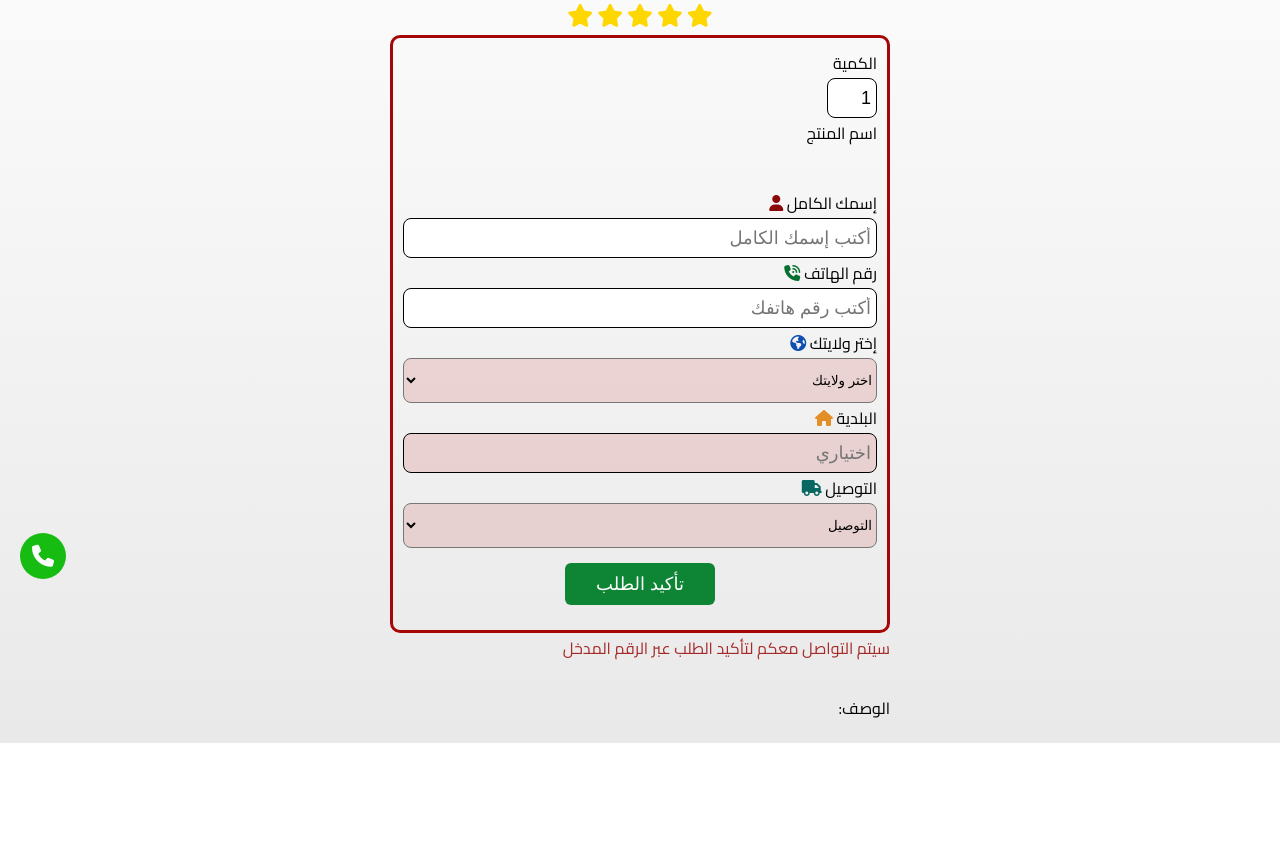
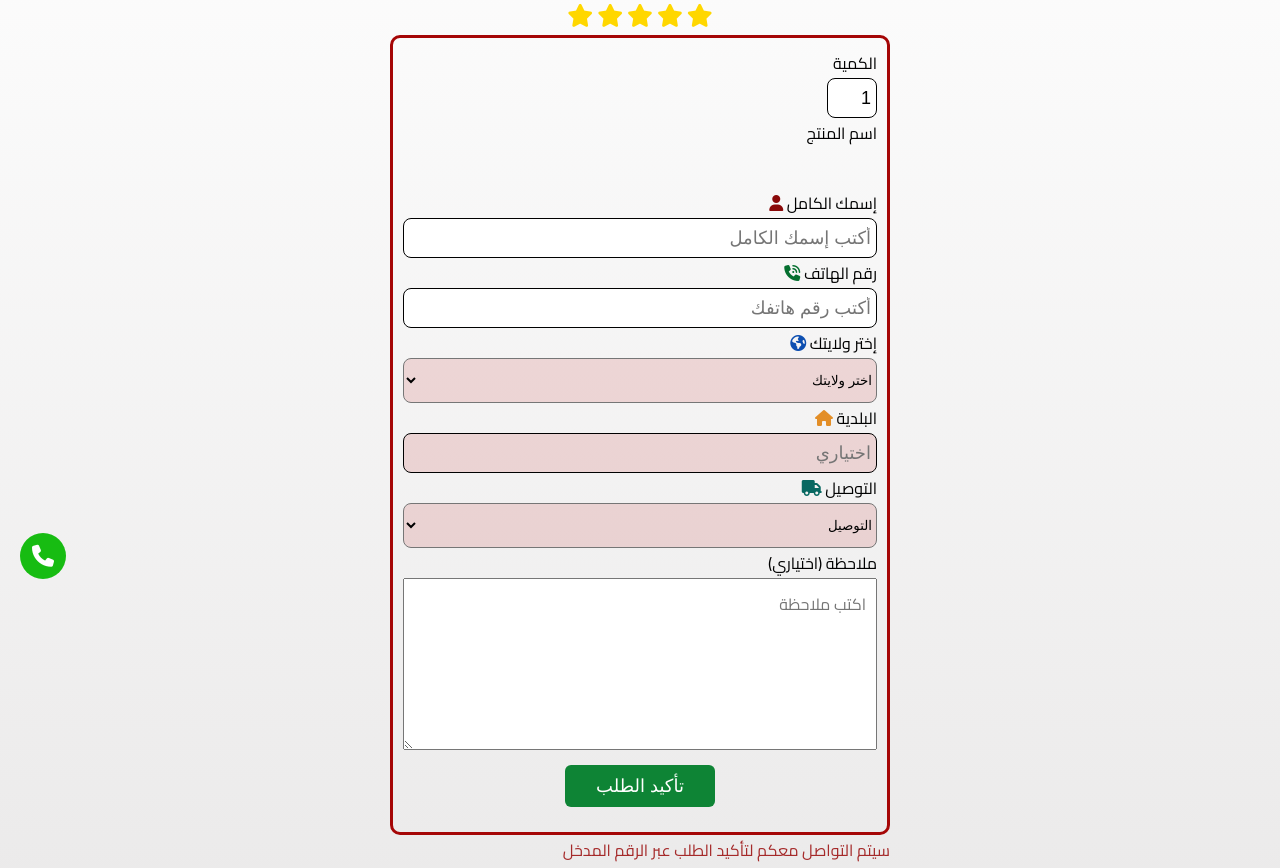
Before and after one commit to Ossamadr/5, a plain HTML site: page order.html in a window 1280 px wide. Shown: the part 201-1069 px from the top of the page. Before the commit the page ends 944 px from the top, so only its background shows below. Drawn offline with Linux system fonts and the light colour scheme.

Commit message:
Update order.html

```diff
--- a/order.html
+++ b/order.html
@@ -121,6 +121,8 @@
                     <option value="">إلى المنزل</option>
                     <option value="">إلى المكتب</option>
                 </select>
+                 <label for="">ملاحظة (اختياري)</label>
+                <textarea style="padding: 10px; font-size: 16px; font-family: Cairo; outline: none;" name="ملاحظة" id="" cols="10" rows="5" placeholder="اكتب ملاحظة"></textarea>
                 <button type="submit" class="button">تأكيد الطلب</button>
             </form>
 
```
